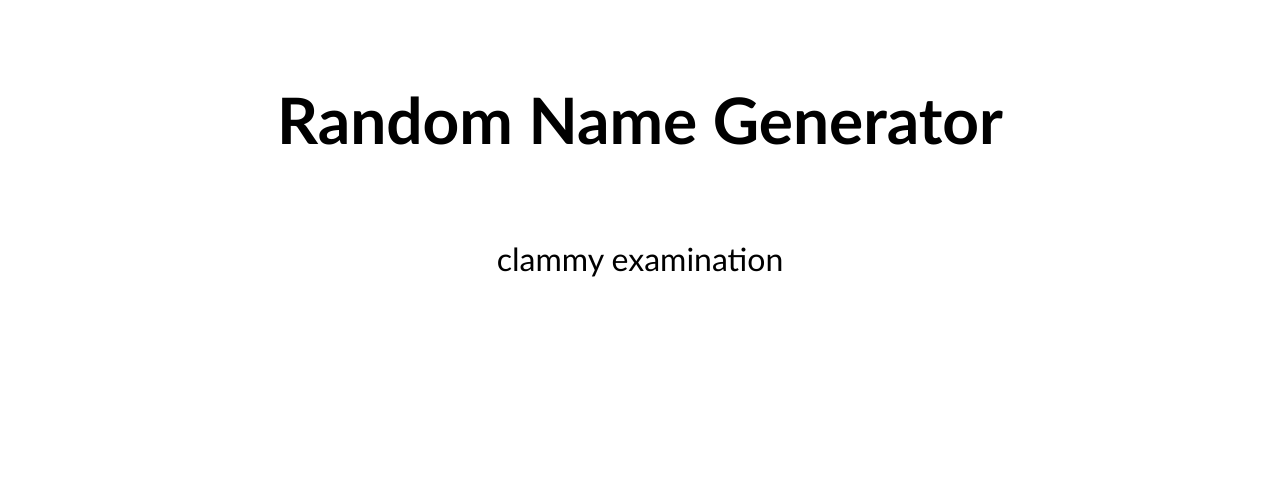
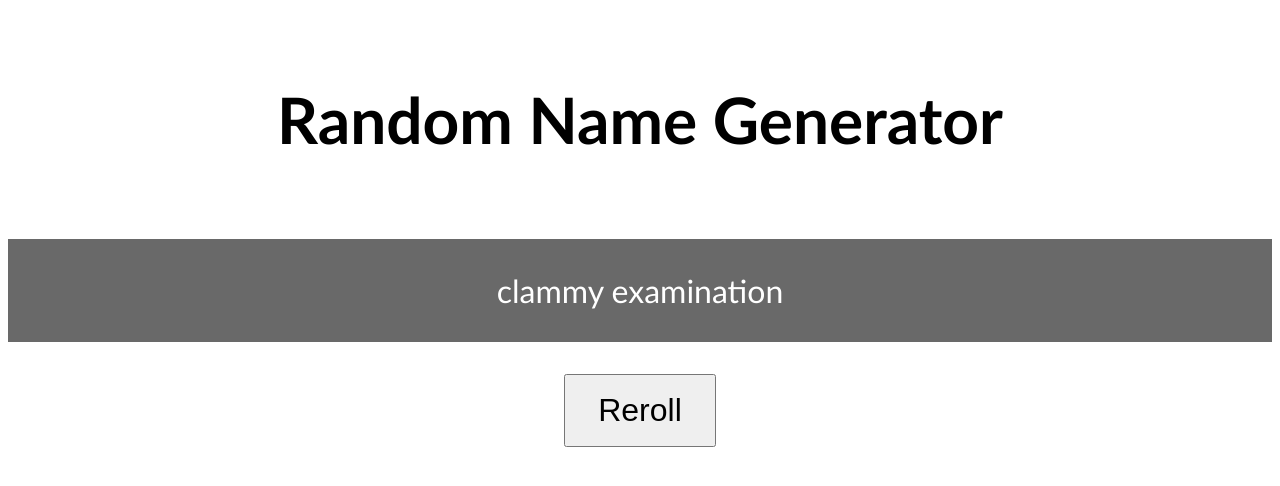
Before and after one commit to SpikePy/Random_Name_Generator, a plain HTML site: page index.html in a window 1280 px wide. Drawn offline with Linux system fonts and the light colour scheme.

Commit message:
improve style

```diff
--- a/index.html
+++ b/index.html
@@ -11,8 +11,6 @@
     <body onload="random_name()">
         <h1>Random Name Generator</h1>
         <p id=target></p>
+        <button onclick="random_name()">Reroll</button>
     </body>
-    <script>
-
-    </script>
 </html>
--- a/style.css
+++ b/style.css
@@ -13,3 +13,16 @@ h1 > img {
   vertical-align: middle;
   padding: .3em;
 }
+
+p {
+  color: white;
+  background-color: dimgrey;
+  display: inline-inline-block;
+  padding: 1em;
+}
+
+button {
+  font-size: 1em;
+  /* margin: 1em auto; */
+  padding: .5em 1em;
+}
```
